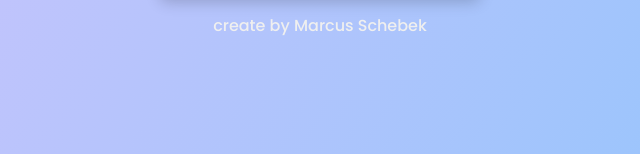
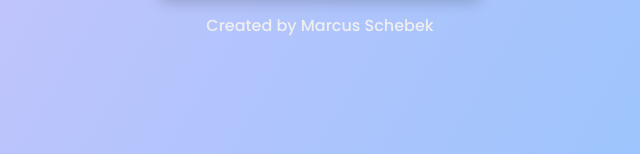
Before and after one commit to Marcus-Schebek/Elegant-Calculator-JS, a plain HTML site: page index.html in a window 1280 px wide. Shown: the part 643-797 px from the top of the page, 320-960 px from the left. Drawn offline with Linux system fonts and the light colour scheme.

Commit message:
Update index.html

```diff
--- a/index.html
+++ b/index.html
@@ -48,7 +48,7 @@
           <button class="operator" id="=">=</button>
         </div>
       </div>
-      <footer>create by Marcus Schebek</footer>
+      <footer>Created by Marcus Schebek</footer>
     </div>
     <script src="script.js"></script>
   </body>
```
